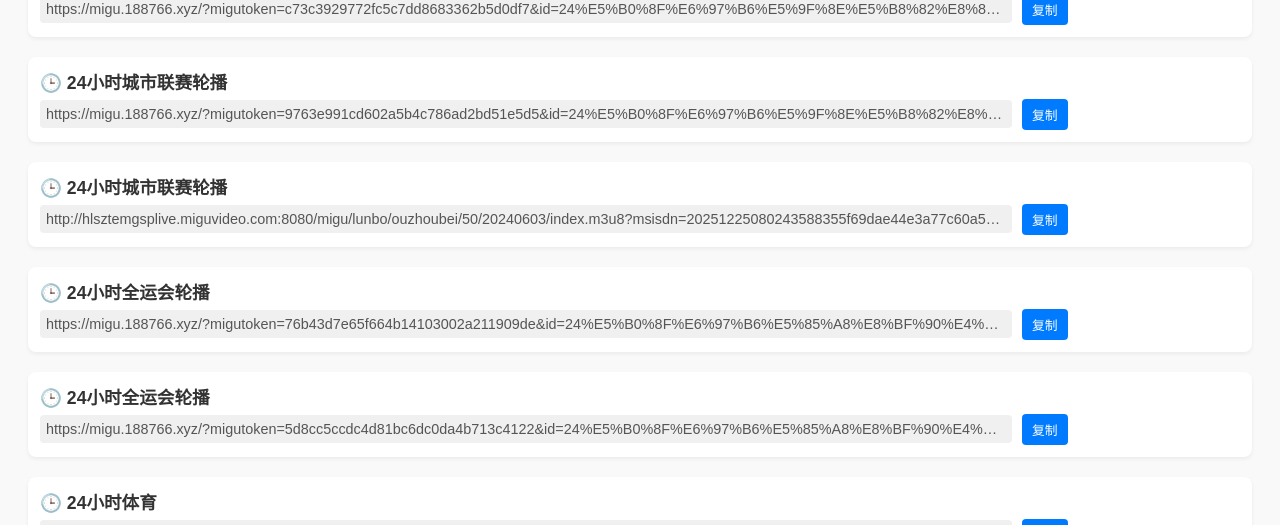
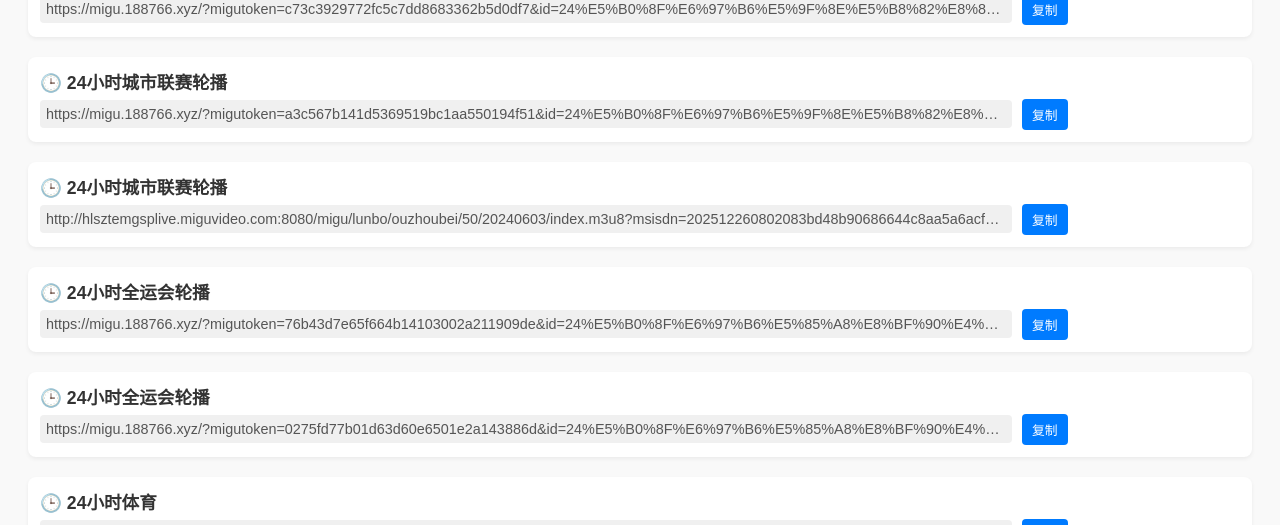
Before and after one commit to kimwang1978/iptv.github.io, a Jekyll site: the page tiyu.html, which Jekyll copies as it is, in a window 1280 px wide and 900 px high. Shown: the part 151-676 px from the top of the window. Built offline with Jekyll 4.4.1, drawn with Linux system fonts in a browser that asks for light colours; some of the changed text lies outside the part shown.

Commit message:
Sync File 2025-12-26 03:58:12

```diff
--- a/tiyu.html
+++ b/tiyu.html
@@ -60,7 +60,7 @@
         <div class="item">
             <div class="title">🕒 24小时城市联赛轮播</div>
             <div class="url-wrapper">
-                <div class="url" id="url_1">https://migu.188766.xyz/?migutoken=9763e991cd602a5b4c786ad2bd51e5d5&id=24%E5%B0%8F%E6%97%B6%E5%9F%8E%E5%B8%82%E8%81%94%E8%B5%9B%E8%BD%AE%E6%92%AD%E5%8F%B0&type=yy</div>
+                <div class="url" id="url_1">https://migu.188766.xyz/?migutoken=a3c567b141d5369519bc1aa550194f51&id=24%E5%B0%8F%E6%97%B6%E5%9F%8E%E5%B8%82%E8%81%94%E8%B5%9B%E8%BD%AE%E6%92%AD%E5%8F%B0&type=yy</div>
                 <button class="copy-btn" onclick="copyToClipboard('url_1')">复制</button>
             </div>
         </div>
@@ -68,7 +68,7 @@
         <div class="item">
             <div class="title">🕒 24小时城市联赛轮播</div>
             <div class="url-wrapper">
-                <div class="url" id="url_2">http://hlsztemgsplive.miguvideo.com:8080/migu/lunbo/ouzhoubei/50/20240603/index.m3u8?msisdn=20251225080243588355f69dae44e3a77c60a54aed7515&mdspid=&spid=800033&netType=0&sid=5910022136&pid=2028597139&timestamp=20251225080243&Channel_ID=0116_2600037000-99000-200300220100002&ProgramID=915512915&ParentNodeID=-99&assertID=5910022136&client_ip=218.28.233.106&SecurityKey=20251225080243&promotionId=&mvid=5900006618&mcid=500020&playurlVersion=WX-A1-8.12.1-RELEASE&userid=&jmhm=&videocodec=h264&appCode=miguvideo_android&bean=mgspad&tid=android&conFee=0&encrypt=79f2fffab15bc77dfbfc6d7c43fcc33e&sv=10004&ct=android</div>
+                <div class="url" id="url_2">http://hlsztemgsplive.miguvideo.com:8080/migu/lunbo/ouzhoubei/50/20240603/index.m3u8?msisdn=202512260802083bd48b90686644c8aa5a6acf07d1f8c2&mdspid=&spid=800033&netType=0&sid=5910022136&pid=2028597139&timestamp=20251226080208&Channel_ID=0116_2600037000-99000-200300220100002&ProgramID=915512915&ParentNodeID=-99&assertID=5910022136&client_ip=218.28.233.106&SecurityKey=20251226080208&promotionId=&mvid=5900006618&mcid=500020&playurlVersion=ZQ-A1-8.12.2-RELEASE&userid=&jmhm=&videocodec=h264&appCode=miguvideo_android&bean=mgspad&tid=android&conFee=0&encrypt=397ba45993d8a2c7c76f47d9674cfdd0&sv=10004&ct=android</div>
                 <button class="copy-btn" onclick="copyToClipboard('url_2')">复制</button>
             </div>
         </div>
@@ -84,7 +84,7 @@
         <div class="item">
             <div class="title">🕒 24小时全运会轮播</div>
             <div class="url-wrapper">
-                <div class="url" id="url_4">https://migu.188766.xyz/?migutoken=5d8cc5ccdc4d81bc6dc0da4b713c4122&id=24%E5%B0%8F%E6%97%B6%E5%85%A8%E8%BF%90%E4%BC%9A%E8%BD%AE%E6%92%AD%E5%8F%B0&type=yy</div>
+                <div class="url" id="url_4">https://migu.188766.xyz/?migutoken=0275fd77b01d63d60e6501e2a143886d&id=24%E5%B0%8F%E6%97%B6%E5%85%A8%E8%BF%90%E4%BC%9A%E8%BD%AE%E6%92%AD%E5%8F%B0&type=yy</div>
                 <button class="copy-btn" onclick="copyToClipboard('url_4')">复制</button>
             </div>
         </div>
@@ -476,7 +476,7 @@
         <div class="item">
             <div class="title">🕒 ANIMALPLANET</div>
             <div class="url-wrapper">
-                <div class="url" id="url_53">https://live.catvod.com/live.php?id=AnimalPlanet&token=9d6dae60a1ed2ff6b2c9c8af15b187584e251f197456c2fea2eff342c47fc3bd%3A1766625897%3ANjguMjIwLjYyLjE4MA%3D%3D</div>
+                <div class="url" id="url_53">https://live.catvod.com/live.php?id=AnimalPlanet&token=a0c4f77f8b27ab1315f92f78c5110d5a652ad3799f0fcc19b789eedf3d965ea3%3A1766712138%3AMjAuMTA5LjM4LjI0NA%3D%3D</div>
                 <button class="copy-btn" onclick="copyToClipboard('url_53')">复制</button>
             </div>
         </div>
@@ -484,7 +484,7 @@
         <div class="item">
             <div class="title">🕒 ANIMALPLANET</div>
             <div class="url-wrapper">
-                <div class="url" id="url_54">https://live.catvod.com/live.php?id=animalplanet_twn&token=dc5bc336b0a9a37da609dac00c7da094b34c128f8cfc139d684efd8f84fa0038%3A1766625897%3ANjguMjIwLjYyLjE4MA%3D%3D</div>
+                <div class="url" id="url_54">https://live.catvod.com/live.php?id=animalplanet_twn&token=77afe730341908d4a98c260a8ac7fa22d03985549c49e81dbb6ed4e79e0ff05f%3A1766712138%3AMjAuMTA5LjM4LjI0NA%3D%3D</div>
                 <button class="copy-btn" onclick="copyToClipboard('url_54')">复制</button>
             </div>
         </div>
```
